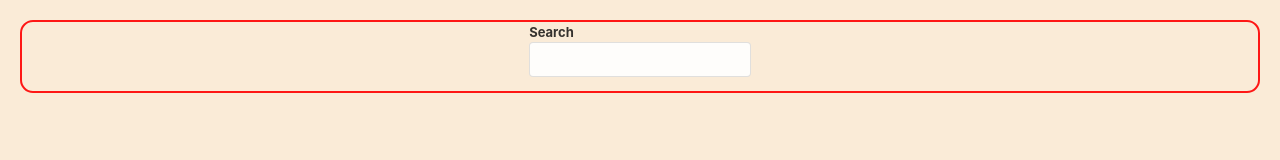
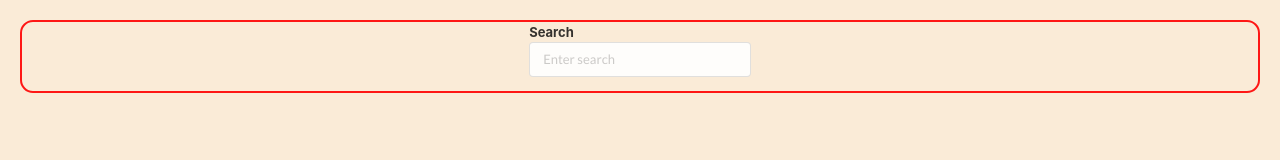
Before and after one commit to softwaree40/Accordion-App, a React (Create React App) app: page / in a window 1280 px wide. Shown: the top 160 px of the page. Built offline with nearby package versions, Linux system fonts and the light colour scheme.

Commit message:
add enter serach

```diff
--- a/src/component/Search.js
+++ b/src/component/Search.js
@@ -51,7 +51,7 @@ const Search = ()=>{
            <div className="ui form">
                <div className="field">
                 <label>Search
-                <input type="text" value={term} onChange={(e)=> setTerm(e.target.value)}/>
+                <input type="text" value={term} onChange={(e)=> setTerm(e.target.value)} placeholder="Enter search"/>
                 </label>
                </div>
           </div>
```
Also changed, not shown: 1 other file (tests, documents, lock files or other folders).
